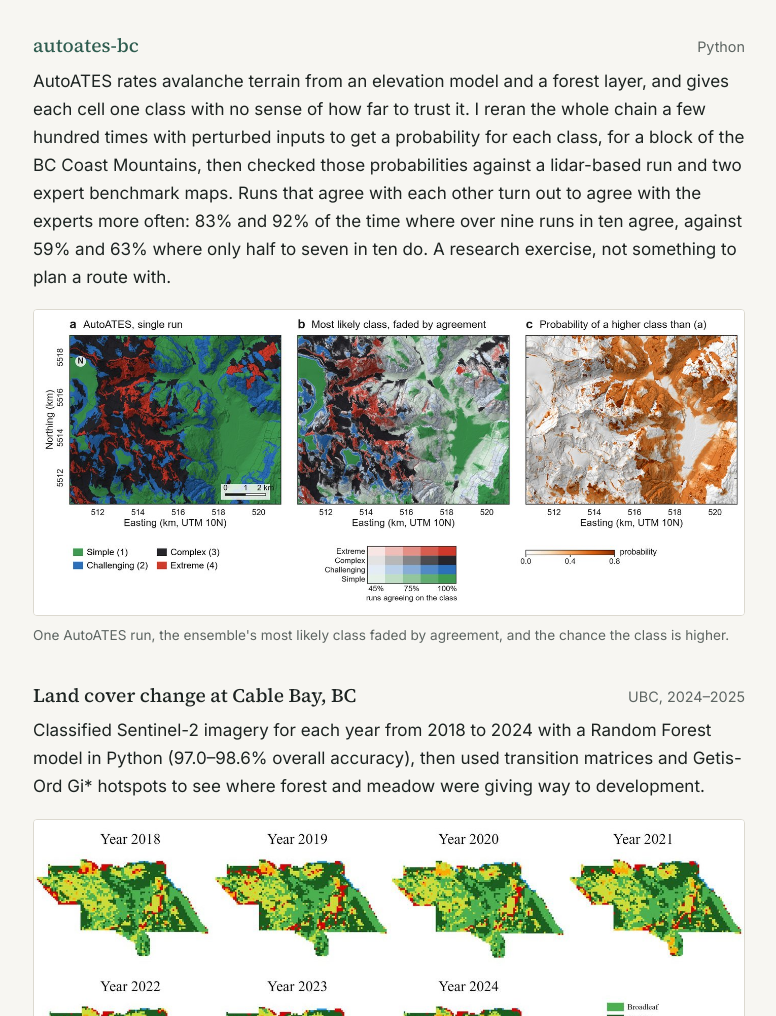
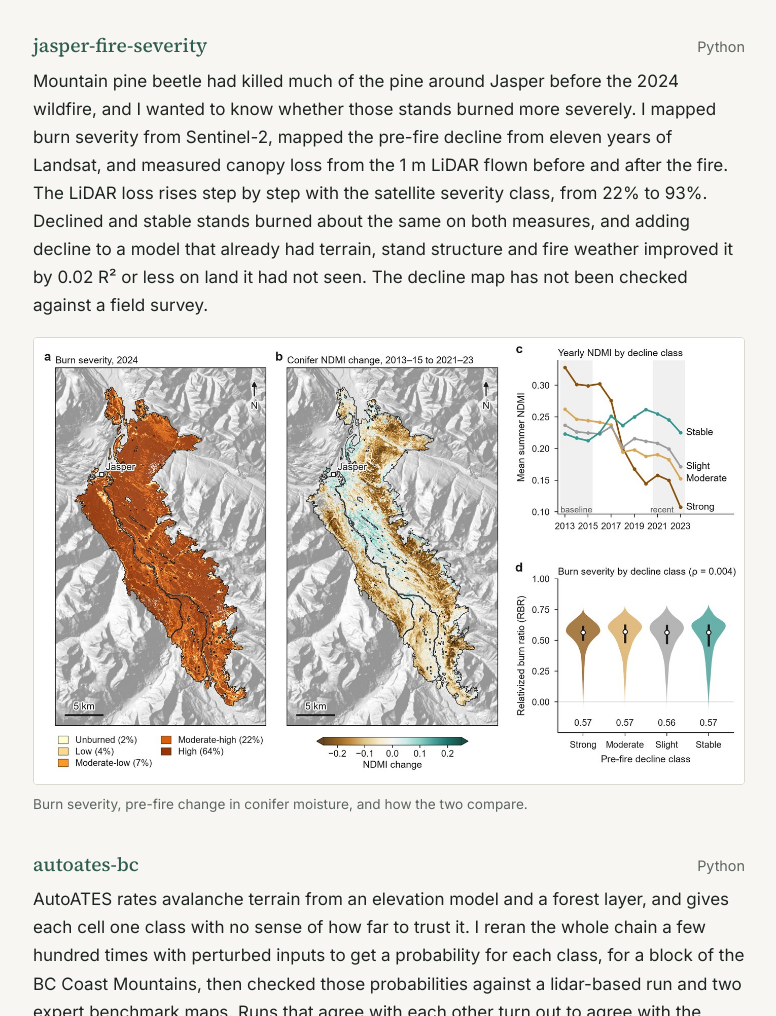
Before and after one commit to YaniceZ/YaniceZ.github.io, a plain HTML site: page index.html in a window 1280 px wide. Shown: the part 1362-2378 px from the top of the page, without its empty margins (251-1027 px from the left). Drawn offline with Linux system fonts and the light colour scheme.

Commit message:
Add jasper-fire-severity to projects

```diff
--- a/index.html
+++ b/index.html
@@ -61,6 +61,18 @@
           <span class="when">Python</span>
         </div>
         <p>Downloads civic address points from public municipal ArcGIS services, maps each city's schema onto one standard, and runs quality checks before the output is used. On Thunder Bay's 45,102 addresses the parser agrees with the city's own split fields on 99.95% of rows. Most of the rest turned out to be records where the city's fields disagree with each other.</p>
+      </article>
+
+      <article class="entry">
+        <div class="entry-head">
+          <h3><a href="https://github.com/YaniceZ/jasper-fire-severity">jasper-fire-severity</a></h3>
+          <span class="when">Python</span>
+        </div>
+        <p>Mountain pine beetle had killed much of the pine around Jasper before the 2024 wildfire, and I wanted to know whether those stands burned more severely. I mapped burn severity from Sentinel-2, mapped the pre-fire decline from eleven years of Landsat, and measured canopy loss from the 1 m LiDAR flown before and after the fire. The LiDAR loss rises step by step with the satellite severity class, from 22% to 93%. Declined and stable stands burned about the same on both measures, and adding decline to a model that already had terrain, stand structure and fire weather improved it by 0.02 R² or less on land it had not seen. The decline map has not been checked against a field survey.</p>
+        <figure>
+          <img src="images/jasper-fire.jpg" alt="Four panels: a burn severity map of the Jasper fire, a map of pre-fire change in forest moisture, yearly moisture for four groups of forest, and burn ratio by group" width="1400" height="880" loading="lazy">
+          <figcaption>Burn severity, pre-fire change in conifer moisture, and how the two compare.</figcaption>
+        </figure>
       </article>
 
       <article class="entry">
```
Also changed, not shown: images/jasper-fire.jpg (added).
